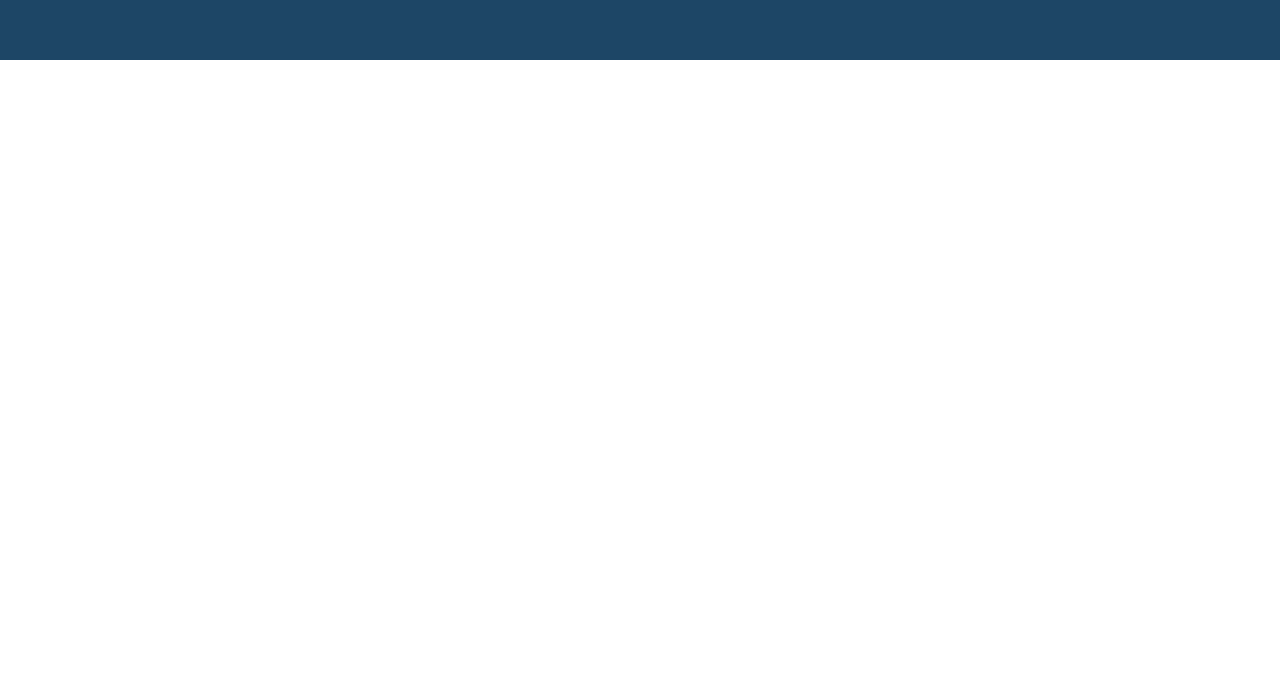
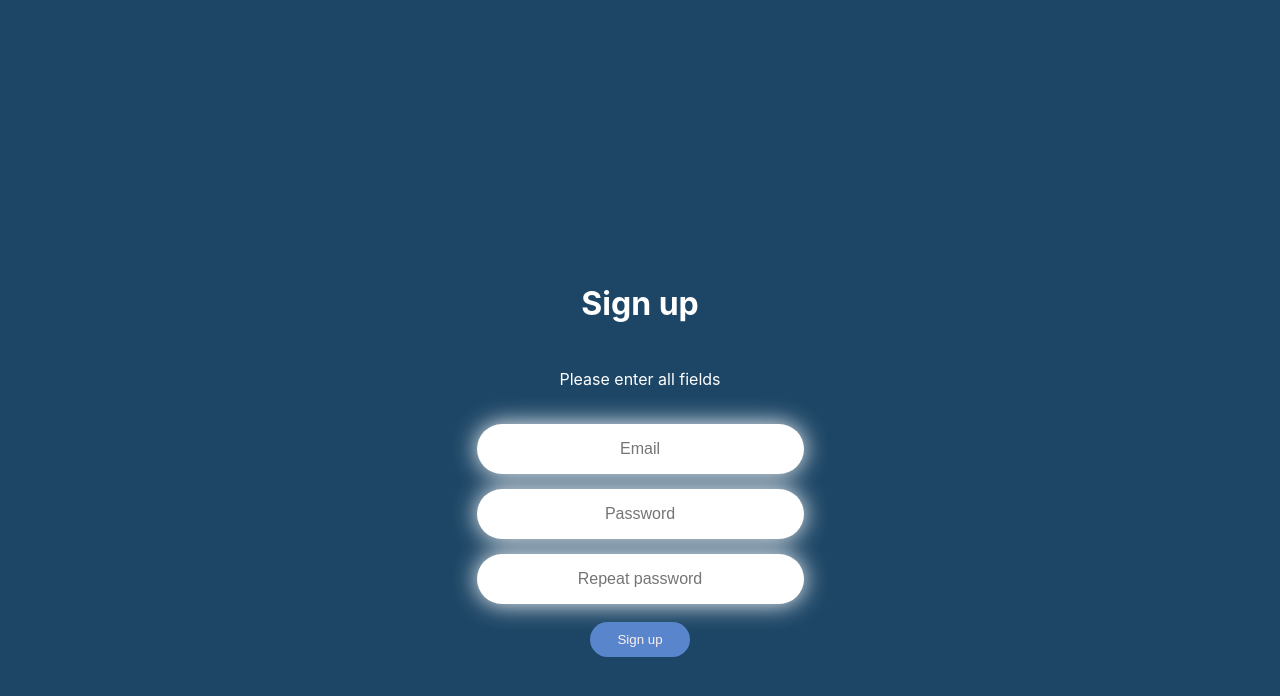
Before and after one commit to sdanila/react-login, a React (Create React App) app: page / in a window 1280 px wide. Shown: the part 740-1436 px from the top of the page. Before the commit the page ends 800 px from the top, so only its background shows below. Built offline with nearby package versions, Linux system fonts and the light colour scheme.

Commit message:
added Registration page, changed styles

```diff
--- a/src/App.js
+++ b/src/App.js
@@ -1,11 +1,12 @@
 import React from 'react';
-import Login from "./pages/Login";
+import { Login, Registration } from "./pages";
 
 
 function App() {
   return (
     <div className="App">
       <Login />
+      <Registration />
     </div>
   );
 }
--- a/src/components/Form/Form.scss
+++ b/src/components/Form/Form.scss
@@ -2,10 +2,9 @@
   display: flex;
   flex-direction: column;
   position: relative;
-  justify-content: space-evenly;
+  //justify-content: space-evenly;
   background-color: #1d4666;
-  //width: 23%;
-  height: 200px;
+  min-height: 200px;
   border-radius: 10px;
   margin: 0 auto;
 }
--- a/src/components/Input/Input.scss
+++ b/src/components/Input/Input.scss
@@ -7,7 +7,7 @@
   box-shadow: 0 0 25px rgb(255, 255, 255);
   padding: 0 15px;
   font-size: 16px;
-  margin: 0 auto;
+  margin: 0 auto 15px;
 
   &:focus {
     outline: none;
@@ -16,4 +16,5 @@
   &::placeholder {
     text-align: center;
   }
+
 }
--- a/src/components/index.js
+++ b/src/components/index.js
@@ -1,3 +1,3 @@
-export {default as Form} from './Form';
-export {default as Input} from './Input';
-export {default as Button} from './Button';
+export { default as Form } from './Form';
+export { default as Input } from './Input';
+export { default as Button } from './Button';
--- /dev/null
+++ b/src/pages/Registration/Registration.scss
@@ -0,0 +1,17 @@
+.registration {
+  height: 100vh;
+  display: flex;
+  flex-direction: column;
+  justify-content: center;
+  align-items: center;
+  background-color: #1d4666;
+  color: white;
+
+  &__title {
+    margin-bottom: 30px;
+  }
+
+  &__desc {
+    margin-bottom: 35px;
+  }
+}
--- /dev/null
+++ b/src/pages/Registration/index.js
@@ -0,0 +1,48 @@
+import React from 'react';
+import { Form, Input, Button } from "../../components";
+
+import './Registration.scss';
+
+
+const Registration = () => {
+  const [emailValue, setEmailValue] = React.useState('');
+  const [passwordValue, setPasswordValue] = React.useState('');
+  const [repeatPasswordValue, setRepeatPasswordValue] = React.useState('');
+
+  const onSubmit = () => {
+
+  }
+
+  return (
+    <div className='registration'>
+      <h1 className='registration__title'>Sign up</h1>
+      <p className='registration__desc'>Please enter all fields</p>
+      <Form onSubmit={onSubmit}>
+        <Input
+          type='text'
+          name='email'
+          value={emailValue}
+          setValue={setEmailValue}
+          placeholder='Email'
+        />
+        <Input
+          type='password'
+          name='password'
+          value={passwordValue}
+          setValue={setPasswordValue}
+          placeholder='Password'
+        />
+        <Input
+          type='password'
+          name='repeatPassword'
+          value={repeatPasswordValue}
+          setValue={setRepeatPasswordValue}
+          placeholder='Repeat password'
+        />
+        <Button type='submit' className='button__sign'>Sign up</Button>
+      </Form>
+    </div>
+  );
+};
+
+export default Registration;
--- /dev/null
+++ b/src/pages/index.js
@@ -0,0 +1,2 @@
+export { default as Login } from './Login';
+export { default as Registration } from './Registration';
```
